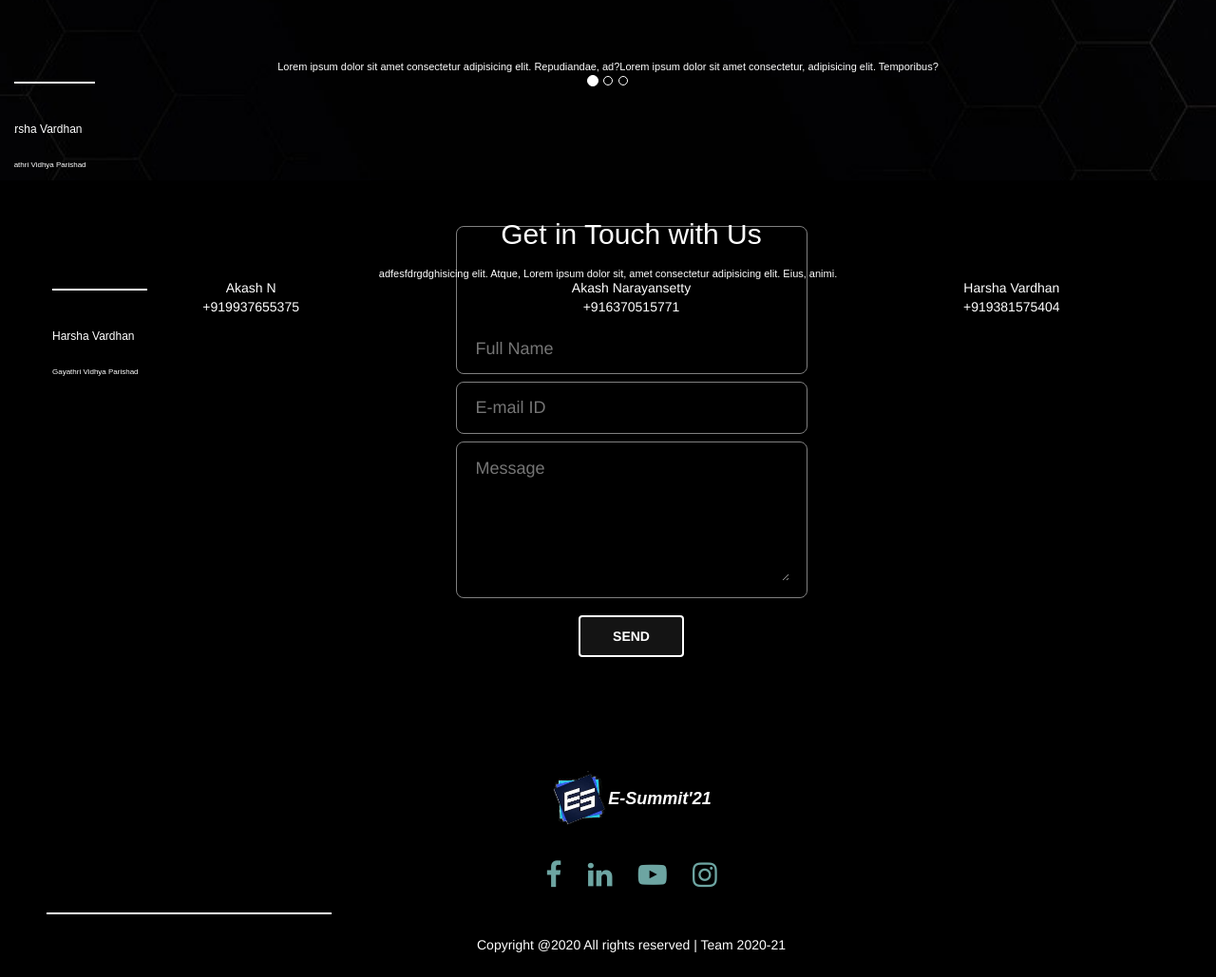
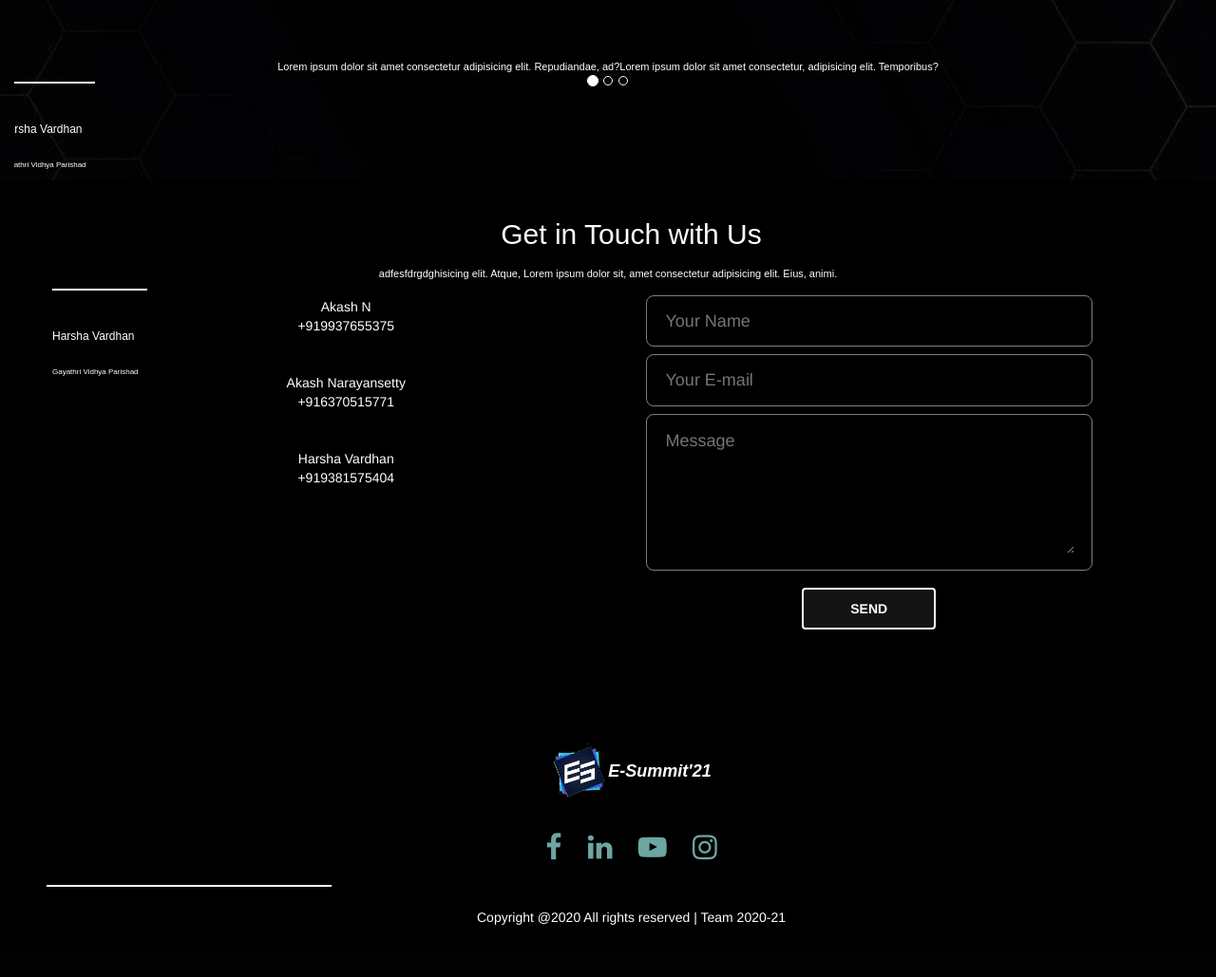
Before and after one commit to gembalibhavana/esummitcapage, a PHP site: page / in a window 1280 px wide; the page is wider, and only the part inside the window is pictured. Shown: the part 4936-5965 px from the top of that part at 95% size. After the commit the page ends 5910 px from the top of that part, so only its background shows below. Run offline with PHP 8.4, Linux system fonts and the light colour scheme; some libraries are stand-ins or nearby versions.

Commit message:
change in form

```diff
--- a/css/style.css
+++ b/css/style.css
@@ -558,11 +558,10 @@ h2 {
   font-size: 1.5em;
 }
 .getintouch{
-width:60%;
-max-width:450px;
+width:100%;
+max-width:500px;
 margin:auto;
-margin-top:10px;
-padding:30px 40px;
+padding:30px 0px;
 box-sizing:border-box;
 border-radius:8px;
 text-align:center;
--- a/index.html
+++ b/index.html
@@ -827,59 +827,59 @@ Campus Ambassador Program
 
   <div class="container-fluid" style="height:auto">
       <div class="row">
-          <div class="col-lg-12">
-              <div class="row align-items-center ">
-                  <div class="col-lg-12" >
-                     <br> <h2 class="m-b-10" class=" wow fadeInUp" data-wow-duration="1s" style="color:white;text-align:center">Get in Touch with Us</h2><br>
+<div class="col-lg-12" >
+                     <br> <h2 class="m-b-10" class=" wow fadeInUp" data-wow-duration="1s" style="color:white;text-align:center">Get in Touch with Us</h2>
 
                   </div>
-                  <div class="col-lg-4 m-b-30" style="color:white;font-weight:10;text-align: center;">
-                      Akash N
+          <div class="col-lg-6">
+              <div class="row align-items-center ">
+
+                  <div class="col-lg-12 m-b-30" style="color:white;font-weight:10;text-align: center;margin:auto;">
+                     <br><br>Akash N
                       <br>
                        +919937655375
 					   <br>
-					   <br>
+					   <br><br>
                       </div>
-                  <div class="col-lg-4 m-b-30" style="color:white;font-weight:10;text-align:center">
+                  <div class="col-lg-12 m-b-30" style="color:white;font-weight:10;text-align:center;margin:auto;">
 
                       Akash Narayansetty
 
                       <br>
                         +916370515771
 						<br>
-						<br>
+						<br><br>
                       </div>
-                  <div class="col-lg-4  m-b-30" style="color:white;font-weight:10;text-align:center">
+                  <div class="col-lg-12  m-b-30" style="color:white;font-weight:10;text-align:center;margin:auto;">
 
                     Harsha Vardhan
 
                       <br>
                      +919381575404
 					 <br>
-					 <br>
                       </div>
 
               </div>
           </div>
-        <form action="form.php" class="getintouch" method="post">
+<div class="col-lg-5">
+<form action="form.php" class="getintouch" method="post">
            <div class="txt">
-              <input  type="text" name="name" value="" placeholder="Full Name">
+              <input  type="text" name="name" value="" placeholder="Your Name">
            </div>
            <div class="txt">
-              <input type="email" name="mail" value="" placeholder="E-mail ID">
+              <input type="email" name="mail" value="" placeholder="Your E-mail">
            </div>
            <div class="txt">
               <!-- <input type="text" name="" value="" placeholder="Message"> -->
               <textarea name="message" rows="5" placeholder="Message"></textarea>
            </div>
               <input type="submit" value="SEND" class="btn">
-          </form>
+</form>
+</div>
       </div>
   </div>
+
 <div class="row  justify-content-center" style="padding-bottom:3vh;padding-top:10vh">
-
-
-
  <div class="col-lg-12 col-12 m-b-30 " style="text-align:center;padding-bottom:3vh">
  <h4 style="color:white"><img style="height:60px;width:60px" src="css/img/logo.png"><b><i>E-Summit'21</i></b></h4>
  </div>
```
